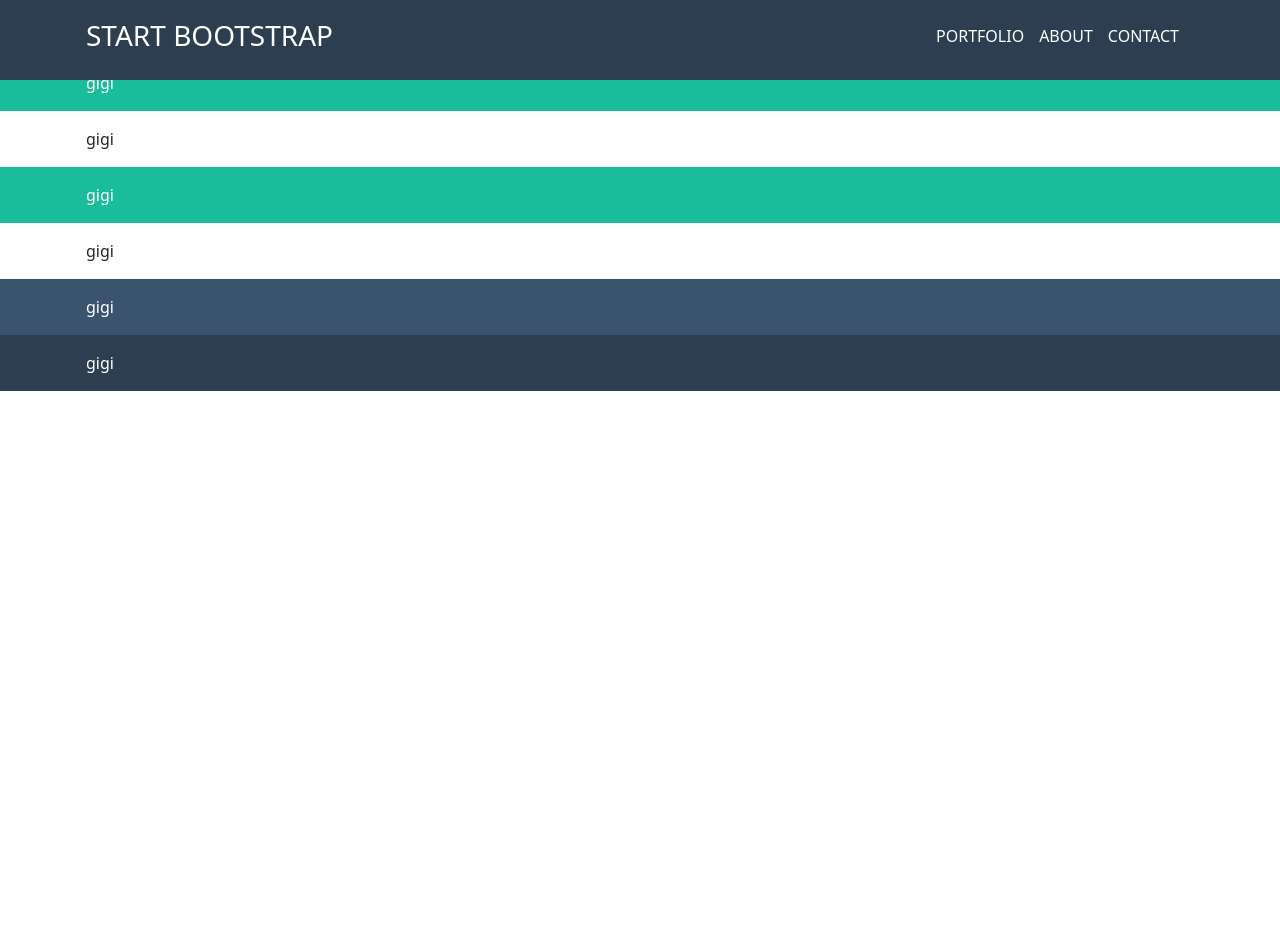
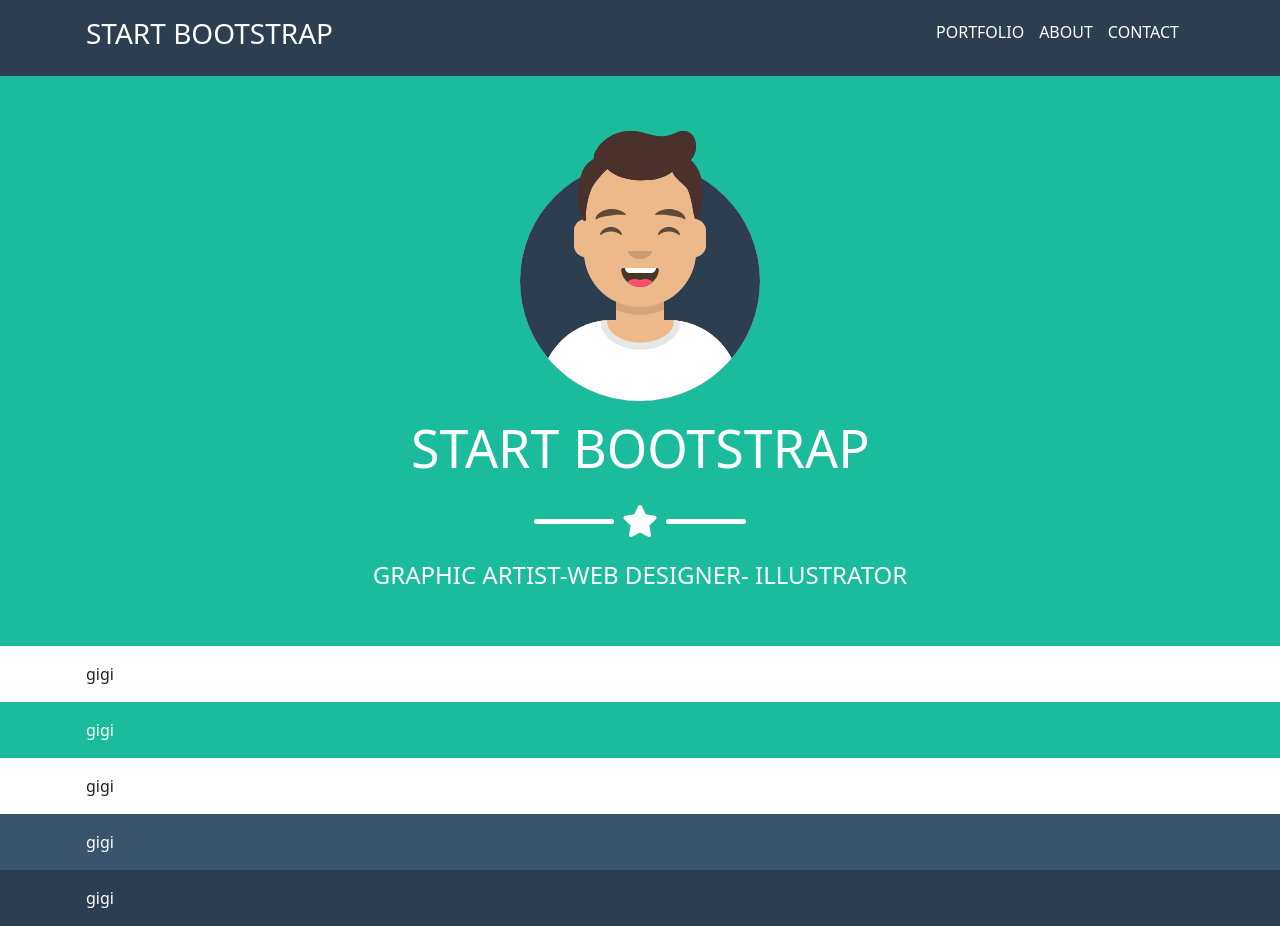
Before and after one commit to StefanoSax93/html-css-bootstrap-freelancer, a plain HTML site: page index.html in a window 1280 px wide. Before the commit the page ends 800 px from the top, so only its background shows below. Drawn offline with nearby package versions, Linux system fonts and the light colour scheme.

Commit message:
aggiunta sezione 1

```diff
--- a/css/style.css
+++ b/css/style.css
@@ -8,7 +8,7 @@
     background-color: #3A546D;
 }
 .title-section {
-    margin-top: 55px;
+    margin-top: 73px;
 }
 .hamburger-border {
     border: 2px solid grey;
@@ -24,3 +24,17 @@
 .list li {
     list-style: none;
 }
+.avatar {
+    max-width: 280px;
+    aspect-ratio: 1/1;
+}
+.title {
+    transform: scale(1.3);
+}
+.line {
+    height: 5px;
+    width: 80px;
+    border-radius: 10px;
+    background-color: white;
+    align-self: center;
+}
--- a/index.html
+++ b/index.html
@@ -14,22 +14,32 @@
         <div class="container p-3 text-white">
             <div class="d-flex justify-content-between align-items-center">
                 <h3>START BOOTSTRAP</h3>
-                <div class="d-none d-sm-block">
-                    <ul class="d-flex list mt-2">
+                <div class="d-none d-md-block">
+                    <ul class="d-flex list mt-1">
                         <li><a href="">PORTFOLIO</a></li>
                         <li><a href="">ABOUT</a></li>
                         <li><a href="">CONTACT</a></li>
                     </ul>
                 </div>
-                <div class="hamburger-border d-sm-none">
+                <div class="hamburger-border d-md-none">
                     <i class="fa-solid fa-2x fa-bars"></i>
                 </div>
             </div>
         </div>
     </div>
     <div class="container-fluid title-section bg-title">
-        <div class="container p-3 text-white">
-            gigi
+        <div class="container py-5 text-white">
+            <div class="d-flex flex-column gap-4 justify-content-center align-items-center">
+                <img class="avatar" src="img/avatar.svg" alt="">
+                <h1 class="title">START BOOTSTRAP</h1>
+                <div class="d-flex gap-2">
+                    <div class="line"></div>
+                    <i class="fa-solid fa-2x fa-star"></i>
+                    <div class="line"></div>
+                </div>
+                <h4 class="text-uppercase text-center">Graphic artist-web designer- illustrator</h4>
+            </div>
+
         </div>
     </div>
     <div class="container-fluid">
```
